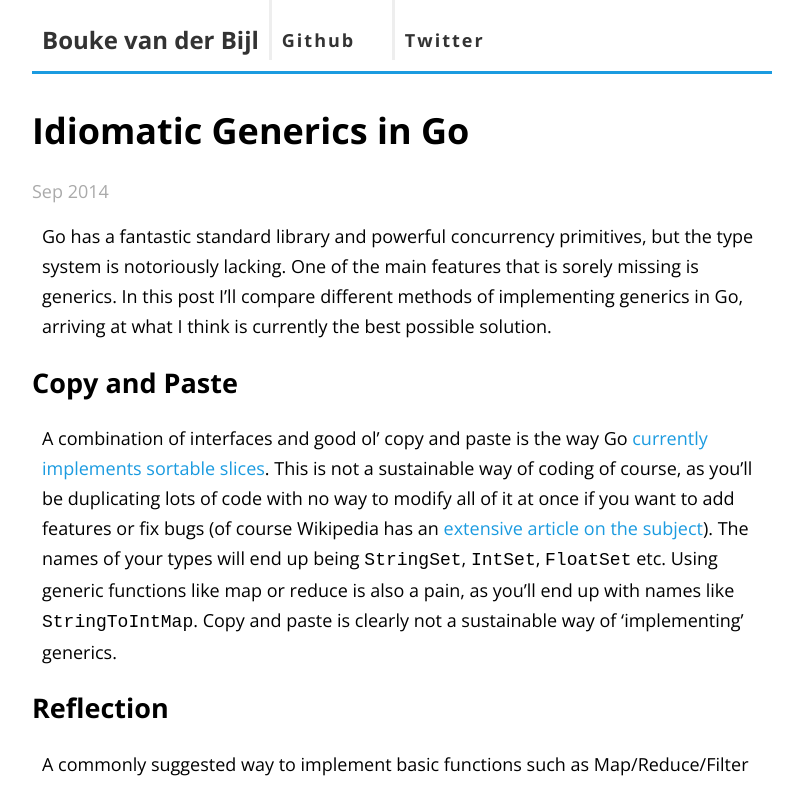
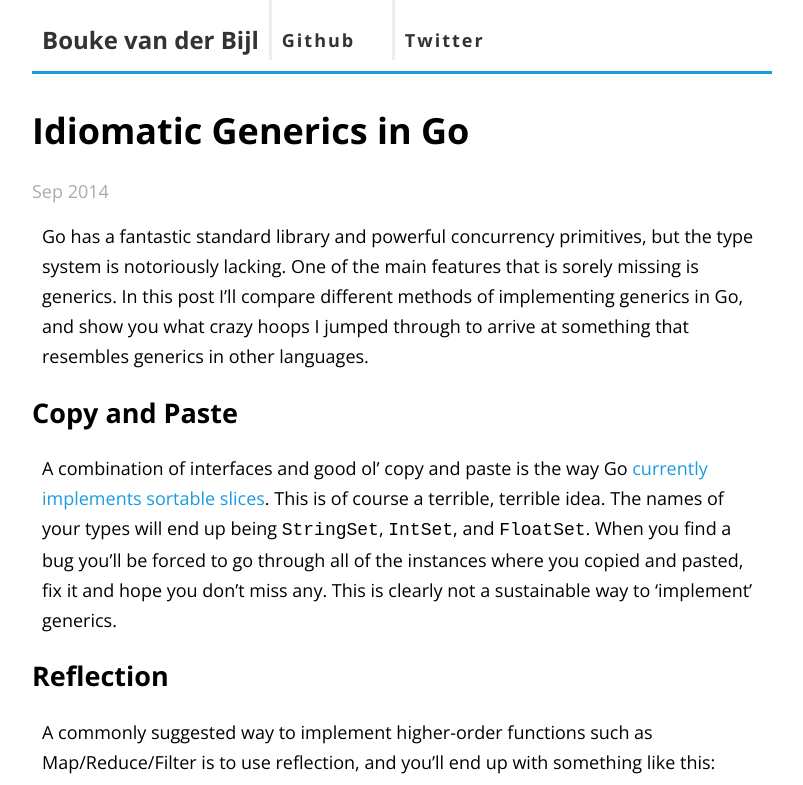
Before and after one commit to gondo/bouk.github.io, a Jekyll site: the page built from _posts/2014-09-30-idiomatic-generics-in-go.md, in a window 1280 px wide and 1400 px high. Shown: the top 785 px of the window, without its empty margins (238-1041 px from the left). Built offline with Jekyll 4.4.1, drawn with Linux system fonts in a browser that asks for light colours; some of the changed text lies outside the part shown.

Commit message:
Improvements

```diff
--- a/_posts/2014-09-30-idiomatic-generics-in-go.md
+++ b/_posts/2014-09-30-idiomatic-generics-in-go.md
@@ -4,20 +4,20 @@ title: Idiomatic Generics in Go
 
 ---
 
-Go has a fantastic standard library and powerful concurrency primitives, but the type system is notoriously lacking. One of the main features that is sorely missing is generics. In this post I'll compare different methods of implementing generics in Go, arriving at what I think is currently the best possible solution.
+Go has a fantastic standard library and powerful concurrency primitives, but the type system is notoriously lacking. One of the main features that is sorely missing is generics. In this post I'll compare different methods of implementing generics in Go, and show you what crazy hoops I jumped through to arrive at something that resembles generics in other languages.
 
 
 ## Copy and Paste
 
-A combination of interfaces and good ol' copy and paste is the way Go [currently implements sortable slices](http://golang.org/src/pkg/sort/sort.go?s=5371:5390#L223). This is not a sustainable way of coding of course, as you'll be duplicating lots of code with no way to modify all of it at once if you want to add features or fix bugs (of course Wikipedia has an [extensive article on the subject](https://en.wikipedia.org/wiki/Copy_and_paste_programming)). The names of your types will end up being `StringSet`, `IntSet`, `FloatSet` etc. Using generic functions like map or reduce is also a pain, as you'll end up with names like `StringToIntMap`. Copy and paste is clearly not a sustainable way of 'implementing' generics.
+A combination of interfaces and good ol' copy and paste is the way Go [currently implements sortable slices](http://golang.org/src/pkg/sort/sort.go?s=5371:5390#L223). This is of course a terrible, terrible idea. The names of your types will end up being `StringSet`, `IntSet`, and `FloatSet`. When you find a bug you'll be forced to go through all of the instances where you copied and pasted, fix it and hope you don't miss any. This is clearly not a sustainable way to 'implement' generics.
 
 ## Reflection
 
-A commonly suggested way to implement basic functions such as Map/Reduce/Filter is to use reflection, and you'll end up with something like this:
+A commonly suggested way to implement higher-order functions such as Map/Reduce/Filter is to use reflection, and you'll end up with something like this:
 
 <script src="https://gist.github.com/bouk/fbf273835d996c9f072e.js"></script>
 
-This will give you lots of flexibility, at the cost of static type checking. Losing static type checking will force you to do type checking at runtime, which means you'll lose lots of safety and performance, which means you're basically going back to Python style programming, which means you lose two of the most powerful features of Go.
+This will give you lots of flexibility, at the cost of static type checking. Losing static type checking will force you to do type checking at runtime, which has a big performance impact and you will lose many of the guarantees a type system gives you. The code is also way harder to understand because of the `interface{}` types everywhere.
 
 ## Templating
 
@@ -25,7 +25,7 @@ It would be ideal if we could just write Go like this:
 
 <script src="https://gist.github.com/bouk/c66f38b49aafa2aa02ba.js"></script>
 
-I've implemented a program that does exactly this, by parsing the file and inserting the correct types. For example:
+I've implemented a program that does exactly this. It parses the file, traverses the AST and replaces any reference to the type variable `T` with the passed type.
 
 <script src="https://gist.github.com/bouk/4682082a23df8305c73c.js"></script>
 
@@ -37,7 +37,7 @@ To fix this issue I've created a service called gonerics.io, which delivers easi
 
 <script src="https://gist.github.com/bouk/e5e8010f552717e1bcc9.js"></script>
 
-This will print `true false`, as you would expect. Converting this to a program that uses ints is as easy as changing the import.
+This will print `true false`, as you would expect. The code is also super readable, as you don't have to do any crazy casting or reflection. Converting this to a program that uses ints is as easy as changing the import, like follows:
 
 <script src="https://gist.github.com/bouk/b4e0ac1dc3bd39b2210d.js"></script>
 
@@ -79,18 +79,20 @@ Because `go get` recursively fetches dependencies I can simply refer to another
 
 ## Trying it out yourself
 
-Gonerics.io supports custom templates, to use them simply create a gist of your template (like the above [set template](https://gist.github.com/bouk/c66f38b49aafa2aa02ba) for example). You can then import it using a URL like the following:
+Gonerics.io supports custom templates, to use them simply create a gist of your template (like the above [set template](https://gist.github.com/bouk/c66f38b49aafa2aa02ba) for example). You can then import it using a URL like the following (the gist ID is without your Github username):
 
 `gonerics.io/g/<gist id>/<type arguments seperated by _>.git`
 
 The package will then be available under the name of file minus ".go". Your gist should have only a single file, with the .go extension. There probably won't be any useful error message when you make a mistake because I haven't implemented any. The type arguments are accessible under T, U, V etc.
 
-## Are you kidding?
+## How does this work?!
 
-Yes. Kind of. I actually implemented the service and you can actually use it, but I do think it's a terrible idea. Go should have proper support for compile-time generics so these shenanigans aren't necessary. Please don't use gonerics.io in production, that would be a very bad idea. The (rough) code that powers gonerics.io can be found here: [github.com/bouk/gonerics](https://github.com/bouk/gonerics).
+Through the magic of CGI and bash scripting! In [my Nginx config](https://github.com/bouk/gonerics/blob/master/nginx-config) I use a [bash script](https://github.com/bouk/gonerics/blob/master/cgi.bash) as the CGI program to use. When git request the repository, this script will check if the specific combination of template and arguments has been served before. If it hasn't, it will first generate the correct file and check it into a new git repo. Finally, it'll call [git-http-backed](http://git-scm.com/docs/git-http-backend) which will actually serve the http request.
 
-## The future
+The rest of the (rough) code that powers gonerics.io can be found here: [github.com/bouk/gonerics](https://github.com/bouk/gonerics). Yes, I am aware of the bash vulnerability and my VPS is up-to-date, but still. Don't use gonerics.io for anything important. It's meant as a proof of concept.
 
-Rob Pike has recently suggested a new command for the `go` tool called `go generate` with the intention to also [support a simple form of templating](https://docs.google.com/document/d/1V03LUfjSADDooDMhe-_K59EgpTEm3V8uvQRuNMAEnjg/edit#heading=h.i81x19ol3oyz). Looking over the design document, I feel like it would not solve the generics problem at all and would only cause people to do C-style code generation using macros. Go would greatly benefit from a proper generics system, and I think it's way overdue.
+## The future of generics in Go
+
+Go should have proper support for generics so these shenanigans aren't necessary. Rob Pike has recently suggested a new command for the `go` tool called `go generate` with the intention to also [support a simple form of templating](https://docs.google.com/document/d/1V03LUfjSADDooDMhe-_K59EgpTEm3V8uvQRuNMAEnjg/edit#heading=h.i81x19ol3oyz). Looking over the design document, I feel like it would not solve the generics problem at all (although that isn't really what they set out to do). Go would greatly benefit from a proper generics system, and I think it's way overdue.
 
 I'd love to get feedback on this blogpost, feel free to [tweet at](https://twitter.com/BvdBijl) or [email me](mailto:boukevanderbijl@gmail.com).
```
